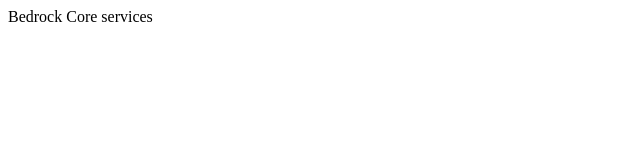
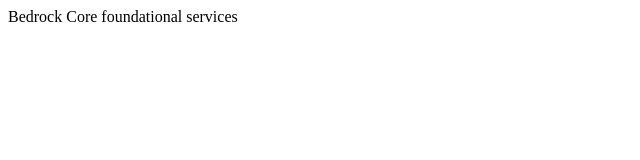
Before and after one commit to generaldevelopers/bedrock, a plain HTML site: page src/main/webapp/index.html in a window 1280 px wide. Shown: the whole page, without its empty margins (0-640 px from the left). Drawn offline with Linux system fonts and the light colour scheme.

Commit message:
Changed the front loadng page

```diff
--- a/src/main/webapp/index.html
+++ b/src/main/webapp/index.html
@@ -21,6 +21,6 @@
 </head>
 
 <body>
-Bedrock Core services
+Bedrock Core foundational services
 </body>
 </html>
```
